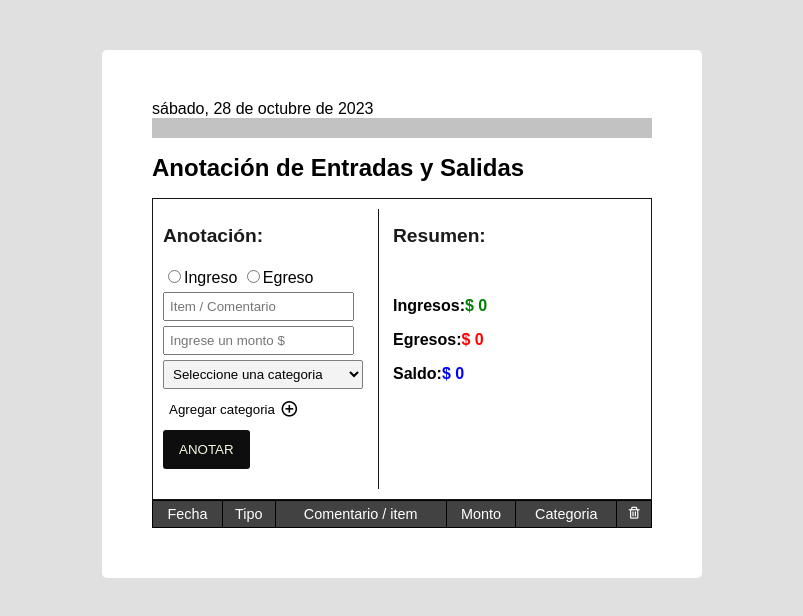
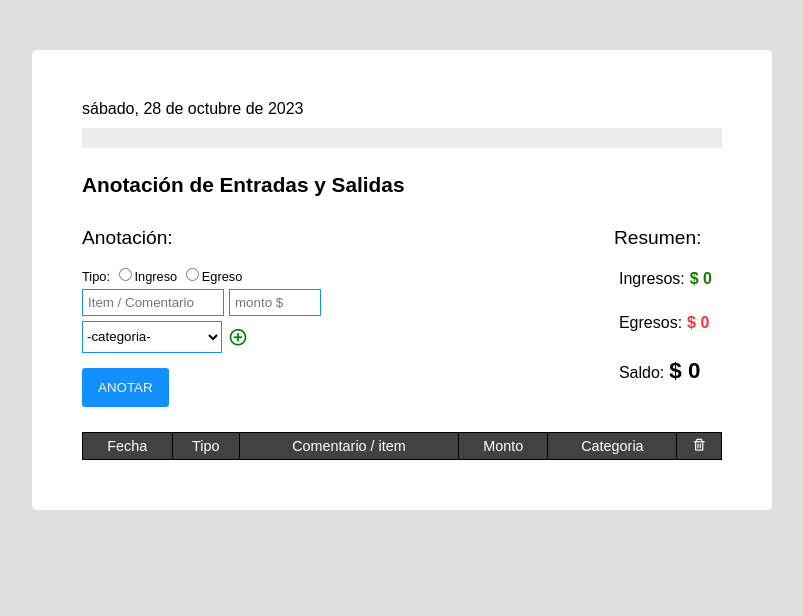
Before and after one commit to francisco-sodo/control-financiero, a plain HTML site: page index.html in a window 1280 px wide. Shown: the whole page, without its empty margins (238-1041 px from the left). Drawn offline with nearby package versions, Linux system fonts and the light colour scheme; some packages are replaced by stand-ins of ours; no server answers; a script that the page names is missing.

Commit message:
control-financiero

```diff
--- a/css/style.css
+++ b/css/style.css
@@ -6,18 +6,20 @@ body{
     font-family: sans-serif;
 }
 main{
+    width: 100%;
+    max-width:640px;
     padding: 50px;
-    max-width: 500px;
     background-color: rgb(255, 255, 255);
     margin: 0 auto;
     margin-top: 50px;
     border-radius: 5px;
 }
 h1{
-    font-size: 1.5rem;
+    font-size: 1.3rem;
 }
 h2{
     font-size: 1.2rem;
+    font-weight: 400;
 }
 h3{
     font-size: 1rem;
@@ -26,47 +28,72 @@ h3{
 
 /* HEAD > INPUTS, RESUME -------------------------------- */
 .head{
-    display: grid;
-    grid-template-columns: 200px 1fr;
-    padding: 10px;
-    border: 1px solid rgb(22, 22, 22);
+    /* width: fit-content; */
+   /* width: 100%; */
+    display: flex;
+    flex-wrap: wrap;
+    justify-content: space-between;
+    gap: 20px;
+
+    /* flex-direction: column; */
+    /* padding: 10px;
+    border: 1px solid rgb(22, 22, 22); */
+    /* overflow: hidden; */
+
 }
 
 /* INPUTS ---------------------------------------------- */
 .inputs-container{
-    grid-column: 1/1;
-    width: 100%;
-    border-right:1px solid rgb(22, 22, 22);
-    padding-right: 15px;
+    width: auto;
+    /* display: flex;
+    flex-direction: column; */
+
 }
-.inputs-container h2{
-    color: rgb(27, 27, 27);
-}
+
 .formulario{
-    width: 100%;
+    width: auto;
     display: flex;
+    /* justify-content: start;
+    align-self: start; */
     flex-direction: column;
     gap: 5px;
-    margin: 20px 0;
+    /* margin: 20px 0; */
 }
 .formulario div input{
     padding: 5px;
+    border: 1px solid #1290ff;
+
+
 }
+.formulario-tipo{
+    font-size: .8rem;
 
+}
+.segunda-fila{
+    display: flex;
+    gap: 5px;
+    flex-wrap: wrap;
+}
+.formulario-item input{
+    width: 130px;
+    }
+.formulario-monto input{
+    width: 80px;
+}
+.tercera-fila{
+    display: flex;
+    flex-wrap: wrap;
+}
 .formulario-categoria{
     display: flex;
-    flex-direction: column;
-}
-.formulario-categoria label{
-   font-size: .8rem;
-   padding: 5px 0;
-}
+    flex-wrap: wrap;
+ }
 .formulario-categoria select{
-    background-color: rgb(243, 243, 243);
-    padding: 5px;
-    border: 1px solid rgb(127, 127, 127);
-    border-radius: 2px;
-}
+    width: 140px;
+    background-color: rgb(255, 255, 255);
+    border: 1px solid #1290ff;
+ }
+
 .btn-add-categoria{
     border: none;
     text-align: left;
@@ -79,56 +106,67 @@ h3{
     width: fit-content;
 }
 .btn-add-categoria i{
-    font-size: 1.4em;
+    font-size: 1.5em;
+    color: green;
 }
 .btn-add-categoria:hover i{
     color: blueviolet;
 }
-
-.input-search-wrapper{
-    display: flex;;
-}
-
-.input-nueva-categoria{
-    width: 100%;
-}
-.input-search-wrapper > button{
-    border: 1px solid rgb(127, 127, 127);
-    width: 30px;
-}
-
 .toggle{
     display: none;
 }
 
+ .input-search-wrapper input{
+    width: auto;
 
+}
+.cuarta-fila{
+    margin: 10px 0 25px 0;
+    display: flex;
+    flex-wrap: wrap;
+}
 
 .submit-btn{
     padding: 12px 16px;
     text-transform: uppercase;
-    background-color: rgb(14, 14, 14);
+    background-color: #1290ff;
     color: beige;
     border: none;
     border-radius: 3px;
     cursor: pointer;
 }
 .submit-btn:hover{
-    background-color: rgb(72, 71, 71);
+    background-color: #0257a1;
 }
 
 /* RESUME ---------------------------------------------- */
 .resume-container{
-    grid-column: 2/3;
-    width: 100%;
-    margin-left: 30px;
+    width: auto;
+
+
 }
-.resume-container h2{
-    color: rgb(27, 27, 27);
+.resume-items h3{
+    padding: 5px;
+    font-weight: 300;
 }
+.resume-items h3 span{
+    padding: 5px;
+    font-weight: 600;
+}
+
+.saldo-item span{
+    font-size: 1.4rem;
+
+}
+
+
+
 
 /* TABLA ---------------------------------------------- */
 .table-container{
-    width: 500px;
+    width: auto;
+    overflow-x: auto;
+    overflow-y: auto;
 }
 .tabla{
     width: 100%;
@@ -160,12 +198,16 @@ tbody{
 /* CLASSLIST ADD --------------------------------------- */
 .red{
     /* background-color: rgb(254, 214, 214); */
-    color: red;
+    color: rgb(255, 51, 51);
     /* color: #ffb114; */
 }
 .green{
     /* background-color: rgb(232, 255, 206); */
-    color: green;
+    color: rgb(24, 122, 0);
+}
+.l-blue{
+    /* background-color: rgb(232, 255, 206); */
+    color: #1290ff;
 }
 .delete-cell{
     width: 100%;
@@ -178,17 +220,21 @@ tbody{
 .swalert{
     font-size: .8rem;
 }
+.hide{
+    visibility: hidden;
+}
 
 /* INFO DOLAR API --------------------------------------- */
 
+.info-fecha-completa{
+   margin-bottom: 10px ;
+}
 .info-dolar-api{
-    /* display: flex;
-    flex-direction: column;
-    justify-content:start; */
     gap: 10px;
     font-size: .8rem;
-    background-color: rgb(194, 194, 194);
+    background-color: rgb(235, 235, 235);
     padding: 10px;
+    margin-bottom: 25px;
 
 }
 .info-dolar-api li{
--- a/index.html
+++ b/index.html
@@ -29,26 +29,32 @@
 
   <body>
     <main>
-      <section class="info-api">
-        <div id="_showDataFecha"></div>
+         <!-- INFO API -->
+         <section class="info-api">
+          <div class="info-fecha-completa" id="_showDataFecha"></div>
 
-          <div class="info-dolar-api" id="_showDolar">
+            <div class="info-dolar-api" id="_showDolar">
 
-          </div>
+            </div>
 
-      </section>
+        </section>
+      <h1>Anotación de Entradas y Salidas</h1>
 
-      <h1>Anotación de Entradas y Salidas</h1>
-      <div id="_mostrarObjeto"></div>
+
+
+      <!-- <div id="_mostrarObjeto"></div> -->
+      <!-- HEAD -->
       <section class="head">
         <!-- INPUTS -->
-
         <div class="inputs-container">
           <h2>Anotación:</h2>
 
           <form action="" class="formulario" id="_formulario">
+
+            <section class="primera-fila">
             <!-- TIPO -->
             <div class="formulario-tipo">
+              <label for="_ingreso">Tipo:</label>
               <input
                 type="radio"
                 name="tipo"
@@ -62,6 +68,10 @@
                 id="_egreso"
               />Egreso
             </div>
+            </section>
+
+            <section class="segunda-fila">
+
             <!-- COMENTARIO / ITEM -->
             <div class="formulario-item">
               <input
@@ -80,44 +90,39 @@
                 name="monto"
                 value=""
                 id="_monto"
-                placeholder="Ingrese un monto $"
+                placeholder="monto $"
               />
             </div>
-            <!-- CATEGORIA CON INPUT-->
-            <!-- <div class="formulario-categoria">
-              <input type="search" name="categoria" value="" id="_categoria" placeholder="Categoría">
-            </div> -->
+
+
+          </section>
+
+
+
+
+          <section class="tercera-fila">
+
+
             <!-- CATEGORIA CON SELECT-->
             <div class="formulario-categoria">
-              <!-- <label for="_categoria">-Seleccione una categoria-</label> -->
               <select
-                name="categoria"
-                value="categoria"
-                id="_categoria"
-                class="categoria"
-              >
-                <option>Seleccione una categoria</option>
+                name="categoria" value="categoria" id="_categoria" class="categoria">
+                <option>-categoria-</option>
               </select>
+
+                <!-- BOTON AGREGAR NUEVA CATEGORI-->
+              <button class="btn-add-categoria"id="_btn-add-categoria">
+                <i class="bx bx-plus-circle"></i></button>
+                <!-- AGREGAR NUEVA CATEGORI-->
+              <div class="input-search-wrapper toggle" id="_input-search-wrapper">
+                <input type="search" name="" value="" id="_input-nueva-categoria" class="input-nueva-categoria" placeholder="Ingrese una nueva categoría"/>
+              </div>
+
             </div>
 
-            <button class="btn-add-categoria" id="_btn-add-categoria">
-              Agregar categoria
-              <i class="bx bx-plus-circle"></i>
-            </button>
+          </section>
 
-            <!-- AGREGAR NUEVA CATEGORI-->
-
-            <div class="input-search-wrapper toggle" id="_input-search-wrapper">
-              <input
-                type="search"
-                name=""
-                value=""
-                id="_input-nueva-categoria"
-                class="input-nueva-categoria"
-                placeholder="Ingrese una nueva categoría"
-              />
-              <!-- <button><i class='bx bxs-send'></i></button>  -->
-            </div>
+          <section class="cuarta-fila">
 
             <!-- SUBMIT -->
             <div class="formulario-submit">
@@ -125,22 +130,26 @@
                 ANOTAR
               </button>
             </div>
+
+          </section>
+
+
+
           </form>
 
           <!-- <div class="error-msg" id="_errorMsg"></div> -->
         </div>
 
         <!-- RESMEN -->
-
         <div class="resume-container">
           <h2>Resumen:</h2>
-          <br />
-          <div>
-            <h3>Ingresos:<span id="_ingresos"></span></h3>
-            <h3>Egresos:<span id="_egresos"></span></h3>
-            <h3>Saldo:<span id="_saldo"></span></h3>
+          <div class="resume-items">
+            <h3 class="ingresos-item">Ingresos:<span id="_ingresos"></span></h3>
+            <h3 class="egresos-item">Egresos:<span id="_egresos"></span></h3>
+            <h3 class="saldo-item">Saldo:<span id="_saldo"></span></h3>
           </div>
         </div>
+
       </section>
 
       <!-- TABLA -->
--- a/js/main.js
+++ b/js/main.js
@@ -13,7 +13,6 @@ const addCategoriaBtn = document.getElementById("_btn-add-categoria");
 
 const contenedorNuevaCategoria = document.getElementById("_input-search-wrapper");
 const inputNuevaCategoria = document.getElementById("_input-nueva-categoria");
-
 
 const submitBtn = document.getElementById("_submitBtn");
 // const errorMsg = document.getElementById("_errorMsg");
@@ -46,7 +45,7 @@ function dolarApi(){
           .then((data)=>{
             let oficial = data[0];
             let blue = data[1];
-            console.log(data)
+            // console.log(data)
             showDolar.innerHTML = `
 
               <li>
@@ -129,7 +128,7 @@ class ANOTACION {
     resumenEgresos.textContent = this.formatearMoneda(dibujarEgreso);
     resumenEgresos.classList.add('red');
     resumenSaldo.textContent = this.formatearMoneda(dibujarSaldo);
-    resumenSaldo.style.color = 'blue';
+    // resumenSaldo.classList.add('l-blue');
   }
 
 
@@ -223,11 +222,9 @@ eliminarDataLS(dataId){
 
 
 dibujarCategoria(){
-
   for(let cat of arrCategorias) {
   let addCategoriaHtml = `<option selected>${cat}</option>`
-  formSelect.insertAdjacentHTML("beforeend", addCategoriaHtml)
-
+  formSelect.insertAdjacentHTML("beforeend", addCategoriaHtml);
 }}
 
 
@@ -239,7 +236,7 @@ agregarNuevaCategoria(){
 
     contenedorNuevaCategoria.classList.toggle('toggle')
 
-    let nuevaCategoriaIngresada = inputNuevaCategoria.value;
+    let nuevaCategoriaIngresada = inputNuevaCategoria.value.toLowerCase();
 
     if (nuevaCategoriaIngresada) {
       // Verificar si la categoría ya existe en el array
```
Also changed, not shown: 1 other file.
